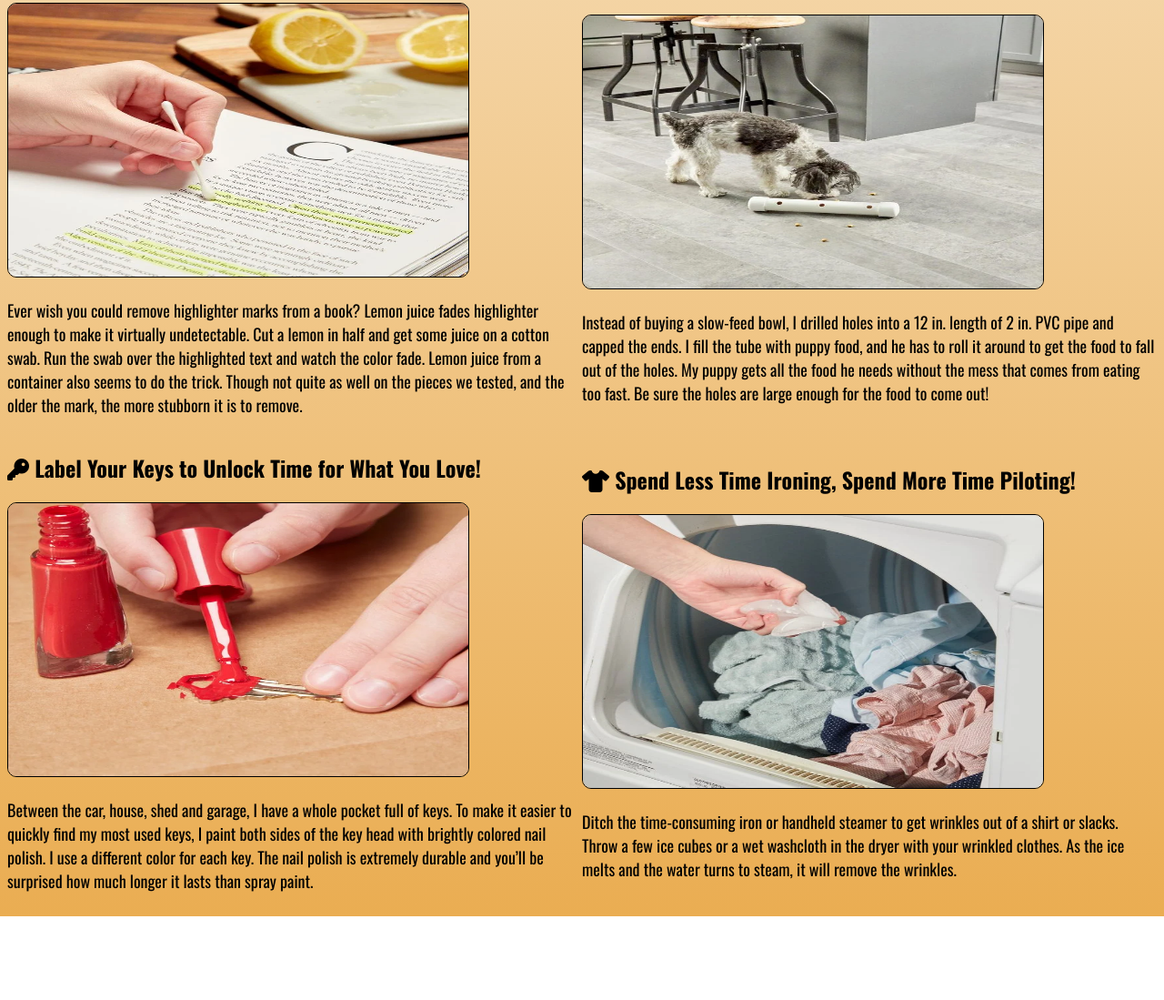
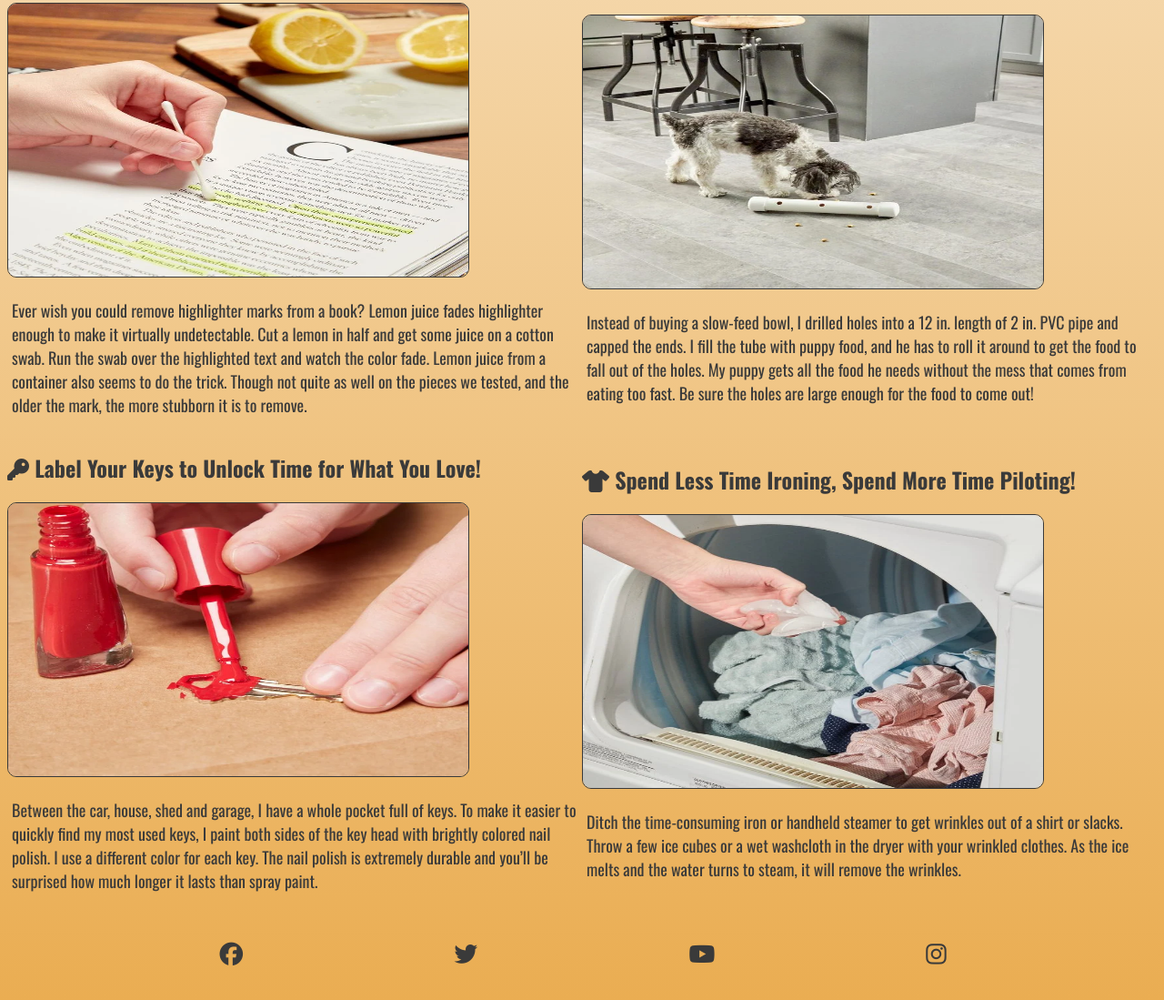
Before and after one commit to acelliott1218/task-smasher, a plain HTML site: page index.html in a window 1280 px wide. Shown: the part 1127-2226 px from the top of the page at 91% size. Before the commit the page ends 2134 px from the top, so only its background shows below. Drawn offline with nearby package versions, Linux system fonts and the light colour scheme.

Commit message:
content:add footer social media

```diff
--- a/assets/css/styles.css
+++ b/assets/css/styles.css
@@ -3,6 +3,7 @@
 body {
     background-image: linear-gradient(#FFFFFF, #eaad52);
     font-family: 'Oswald', sans-serif;
+    color:#3a3a3a
 }
 
 a {
@@ -77,7 +78,7 @@ header>hr {
 
 #structures {
     background: rgba(213, 195, 161, 0.4);
-    border: 3px solid black;
+    border: 3px solid #3a3a3a;
     border-radius: 5px;
     padding-right: 25px;
     padding-left: 50px;
@@ -115,6 +116,21 @@ img {
     border-radius: 10px;
 }
 
+/* footer stuff, taken from love-running project */
+#social-networks {
+    text-align: center;
+    padding: 20px 0;
+    display: flex;
+    justify-content: space-evenly;
+    list-style-type: none;
+}
+
+#social-networks i {
+    font-size: 160%;
+    padding: 5%;
+    color: #3a3a3a;
+}
+
 /*
 tablet query */
 
@@ -147,6 +163,7 @@ tablet query */
 
     p {
         font-size: large;
+        padding-left:5px;
     }
 
     /* start of repositioning to make the website pretty on desktops/laptops, credit to https://www.w3schools.com/cssref/pr_grid-template-columns.php */
@@ -157,9 +174,6 @@ tablet query */
         grid-template-columns: 1fr 1fr;
     }
 
-
-
-
 /* large screen query */
 @media screen and (min-width:1440px) {
 
--- a/index.html
+++ b/index.html
@@ -93,6 +93,19 @@
 </main>
 <footer>
 
+        <ul id="social-networks">
+            <li><a href="facebook.com" target="_blank" rel="noicons"
+                    aria-label="visit our Facebook page (opens in new tab)"><i class="fa-brands fa-facebook"></i></a>
+            </li>
+            <li><a href="twitter.com" target="_blank" rel="noicons"
+                    aria-label="visit our Twitter page (opens in new tab)"><i class="fa-brands fa-twitter"></i></a></li>
+            <li><a href="youtube.com" target="_blank" rel="noicons"
+                    aria-label="visit our Youtube page (opens in new tab)"><i class="fa-brands fa-youtube"></i></a></li>
+            <li><a href="instagram.com" target="_blank" rel="noicons"
+                    aria-label="visit our Instagram page (opens in new tab)"><i class="fa-brands fa-instagram"></i></a>
+            </li>
+        </ul>
+
 </footer>
 <!-- font-awesome functionality link -->
 <script src="https://kit.fontawesome.com/2c354de717.js" crossorigin="anonymous"></script>
```
